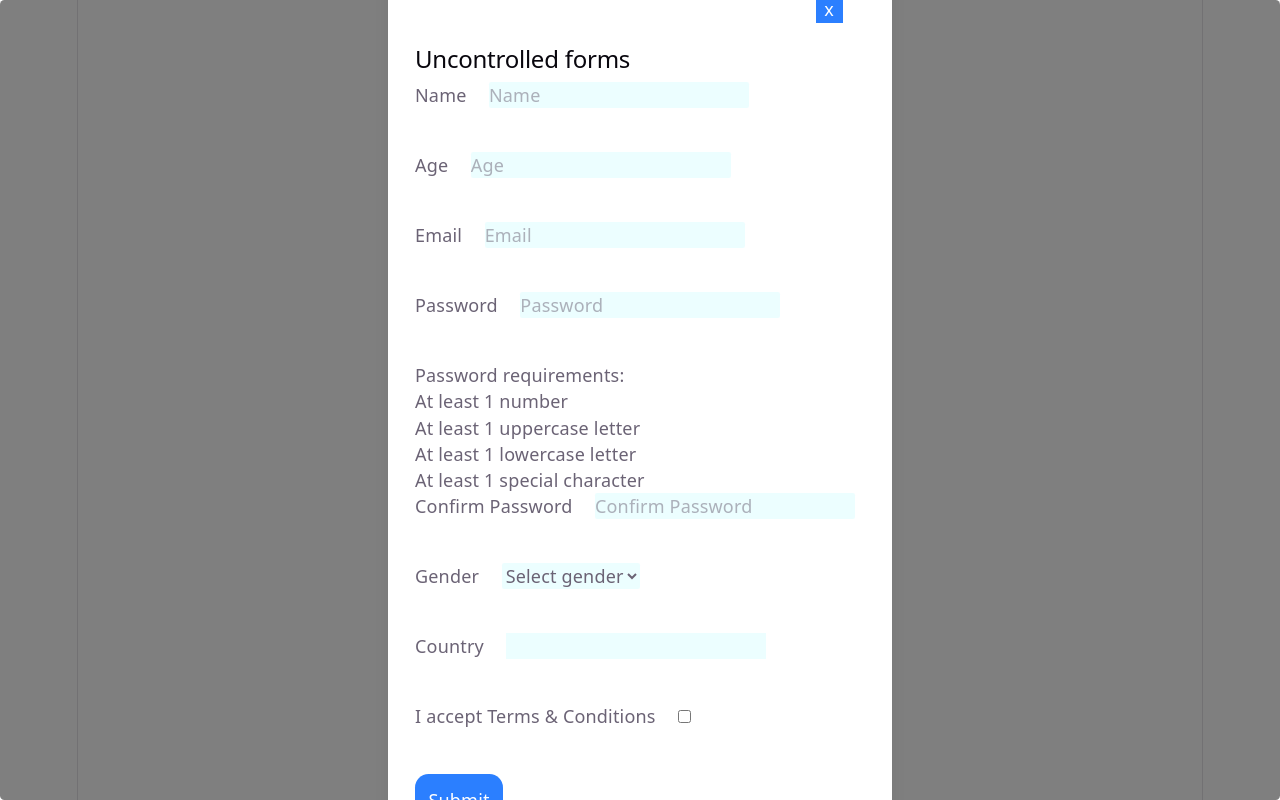
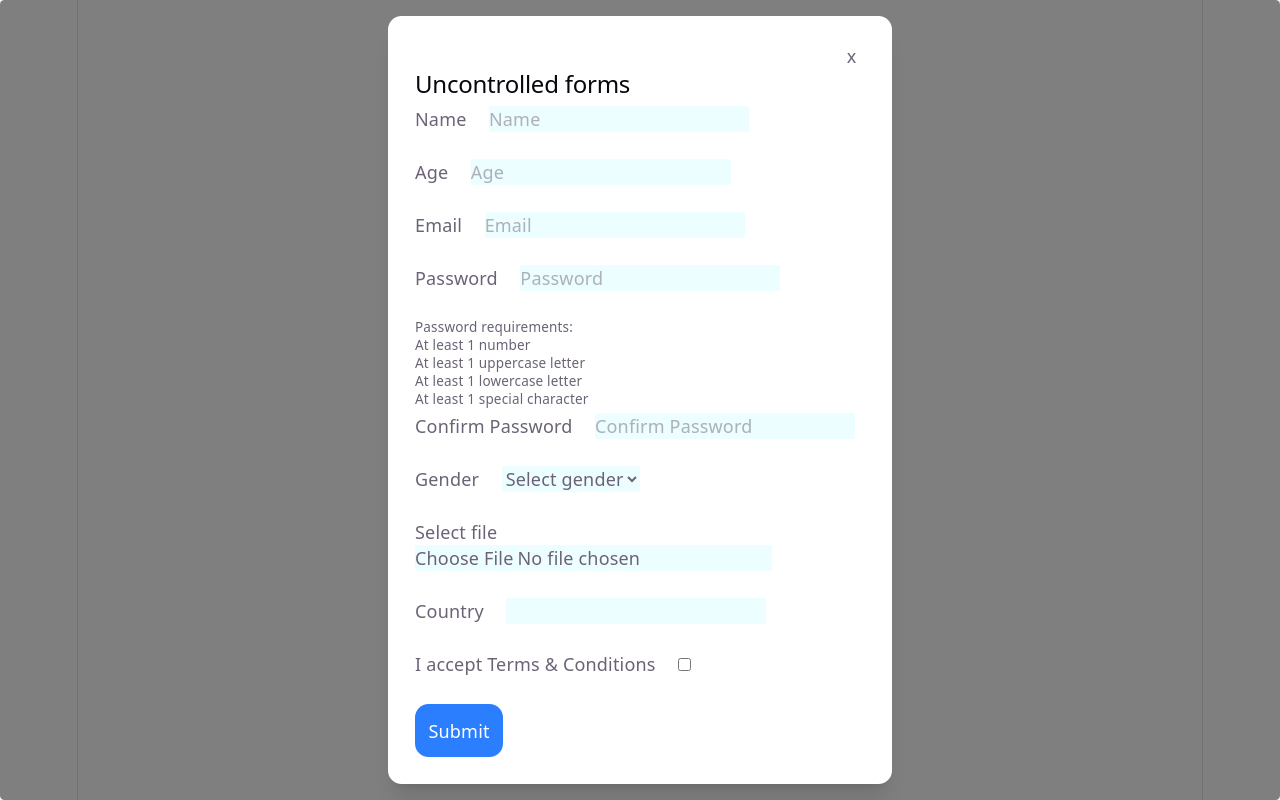
Before and after one commit to AlexOlga/react_2026, a React (Vite) app: page / in a window 1280 px wide. Both pictures are taken after a click on the button "Uncontrolled Forms". Built offline with nearby package versions, Linux system fonts and the light colour scheme.

Commit message:
feat: add select file for uncontrolledforms

```diff
--- a/src/components/Card/Card.tsx
+++ b/src/components/Card/Card.tsx
@@ -1,10 +1,10 @@
 import type { User } from '../../types/User';
-
+import avatarImg from '../../assets/images.png';
 const Card = (data: User) => {
   return (
     <div
       className={
-        'w-40 h-40 p-5  border-solid border-2 rounded-xl ' +
+        'w-80 h-80 p-5  border-solid border-2 rounded-xl ' +
         (data.isNew ? 'border-red-300' : '')
       }
       data-testid="user-card"
@@ -13,6 +13,11 @@ const Card = (data: User) => {
       <p>
         <span>{data.gender}</span> {data.age} years
       </p>
+       <img
+    src={data.img || avatarImg }
+    alt="preview"
+    className="w-32 h-32 object-cover rounded-lg mt-2 my-0 mx-auto"
+  />
       <p>Country: {data.country}</p>
       <p>Email: {data.email}</p>
     </div>
--- a/src/components/CountryInput/CountryInput.tsx
+++ b/src/components/CountryInput/CountryInput.tsx
@@ -24,7 +24,7 @@ const CountryInput = ({ error, ...props }: CountryInputProps) => {
           <option key={c} value={c} />
         ))}
       </datalist>
-      <div className="text-red-500 my-2">{error ?? '\u00A0'}</div>
+      <div className="text-red-500 my-1 text-xs">{error ?? '\u00A0'}</div>
     </div>
   );
 };
--- a/src/components/GenderPicker/GenderPicker.tsx
+++ b/src/components/GenderPicker/GenderPicker.tsx
@@ -21,7 +21,7 @@ const GenderPicker = ({ id, error, ...props }: GenderProps) => {
         <option value="Other">Other</option>
       </select>
 
-      <div className="text-red-500 my-2">{error ?? '\u00A0'}</div>
+      <div className="text-red-500 my-1 text-xs">{error ?? '\u00A0'}</div>
     </div>
   );
 };
--- a/src/components/Input/Input.tsx
+++ b/src/components/Input/Input.tsx
@@ -34,7 +34,7 @@ const Input = ({
         {...props}
       />
 
-      <div className="text-red-500 my-2">{error ?? '\u00A0'}</div>
+      <div className="text-red-500 my-1 text-xs">{error ?? '\u00A0'}</div>
     </div>
   );
 };
--- a/src/components/Modal/Modal.tsx
+++ b/src/components/Modal/Modal.tsx
@@ -47,13 +47,11 @@ const Modal = ({ isOpen, onClose, children }: ModalProps) => {
         className="w-full max-w-md rounded-xl bg-white p-6 shadow-xl outline-none"
         ref={dialogRef}
       >
-        <div className="flex items-center justify-end p-5 w-100">
+        <div className="flex items-center justify-end w-100">
           <button
             onClick={onClose}
-            className="bg-blue-500 w-6 h-6 text-white rounded-xm"
-          >
-            x
-          </button>
+            className="w-6 h-6 flex items-center justify-center hover:bg-blue-300"
+          >x</button>
         </div>
         {children}
       </div>
--- a/src/components/PasswordStrength/PasswordStrength.tsx
+++ b/src/components/PasswordStrength/PasswordStrength.tsx
@@ -8,7 +8,7 @@ const PasswordStrength = ({ password }: PasswordStrengthProps) => {
   const checks = getPasswordChecks(password);
   const getColorText = (check: boolean) => (check ? 'text-green-500' : '');
   return (
-    <div>
+    <div className='text-xs my-1'>
       <p>Password requirements:</p>
 
       <ul>
--- a/src/components/UncontrolledForms/UncontrolledForms.tsx
+++ b/src/components/UncontrolledForms/UncontrolledForms.tsx
@@ -32,8 +32,11 @@ const UncontrolledForms = (props: MyFormProps) => {
       terms: formData.has('terms'),
       country: formData.get('country'),
       gender: formData.get('gender'),
+      img: formData.get('img') as File | null,
     };
+
     const result = formSchema(countries).safeParse(data);
+
     if (!result.success) {
       const fieldErrors: Record<string, string> = {};
 
@@ -49,12 +52,18 @@ const UncontrolledForms = (props: MyFormProps) => {
       return;
     }
     setErrors({});
+    const url =
+      data.img && data.img instanceof File
+        ? URL.createObjectURL(data.img)
+        : null;
+
     const newData = {
       name: String(data.name),
       age: Number(data.age),
       email: String(data.email),
       gender: String(data.gender),
       country: String(data.country),
+      img: url,
       isNew: true,
     };
     addForm(newData);
@@ -109,6 +118,24 @@ const UncontrolledForms = (props: MyFormProps) => {
         error={errors.confirmPassword}
       />
       <GenderPicker id={'gender'} error={errors.gender} />
+
+      <div>
+        <label htmlFor="img" className="mr-5">
+          Select file
+        </label>
+
+        <input
+          id="img"
+          name="img"
+          type="file"
+          className="border-solid rounded-xs outline-none bg-cyan-50"
+          accept="image/png,image/jpeg"
+        />
+
+        <div className="text-red-500 my-1 text-xs">
+          {errors.img ?? '\u00A0'}
+        </div>
+      </div>
       <CountryInput error={errors.country} />
       <Input
         id="terms"
--- a/src/formSchema.ts
+++ b/src/formSchema.ts
@@ -21,6 +21,12 @@ export const formSchema = (countries: string[]) =>
       confirmPassword: z.string().min(1, 'Confirm password is required'),
 
       gender: z.enum(['Male', 'Female', 'Other']),
+      img:  z.any()
+  .refine((file) => file instanceof File, 'Image is required')
+  .refine((file) => {
+     if (!(file instanceof File)) return false;
+    return file.size <= 2 * 1024 * 1024;
+  }, 'Max size 2MB'),
 
       terms: z.boolean().refine((value) => value === true, {
         message: 'You must accept Terms & Conditions',
```
Also changed, not shown: src/assets/images.png (added), 1 other file (tests, documents, lock files or other folders).
